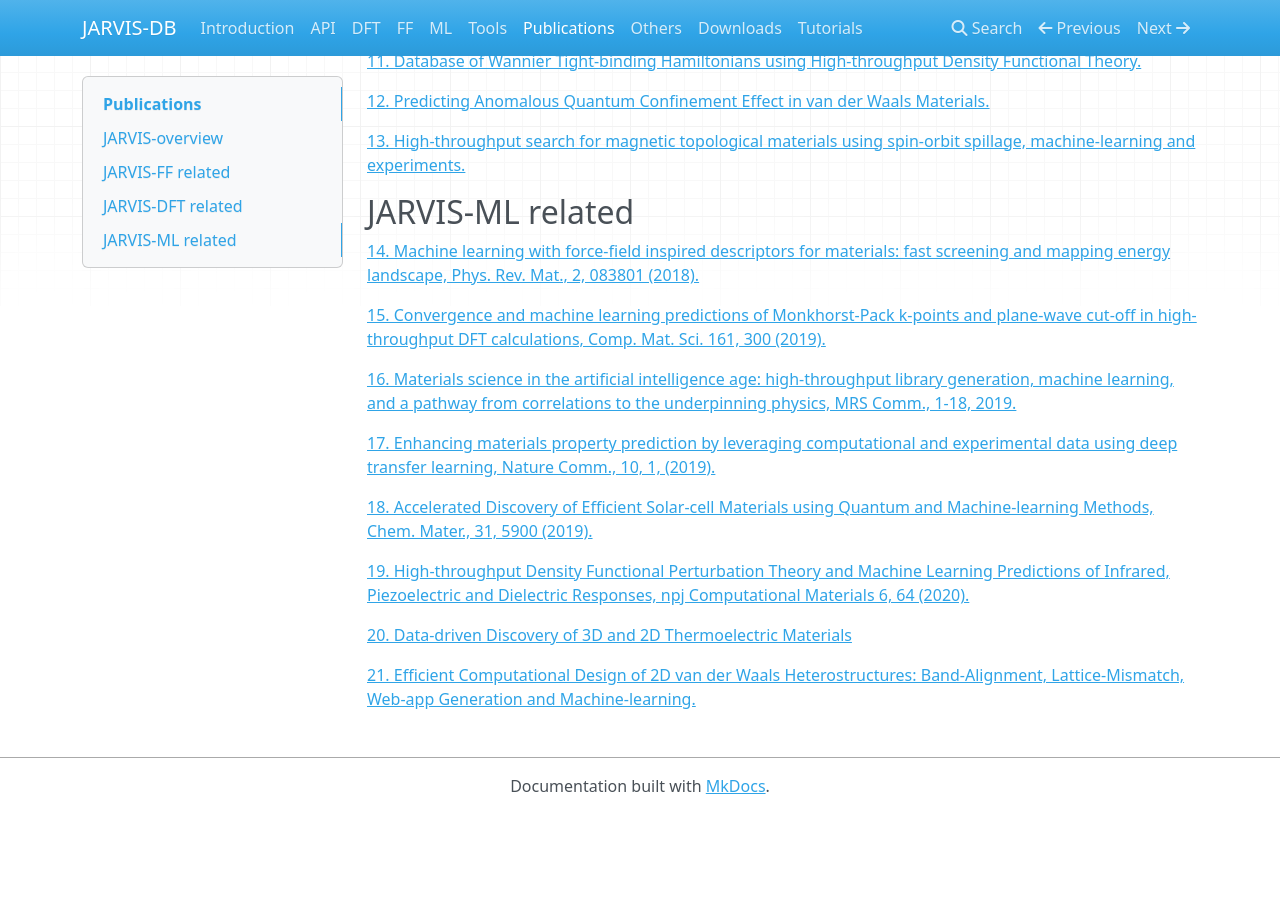
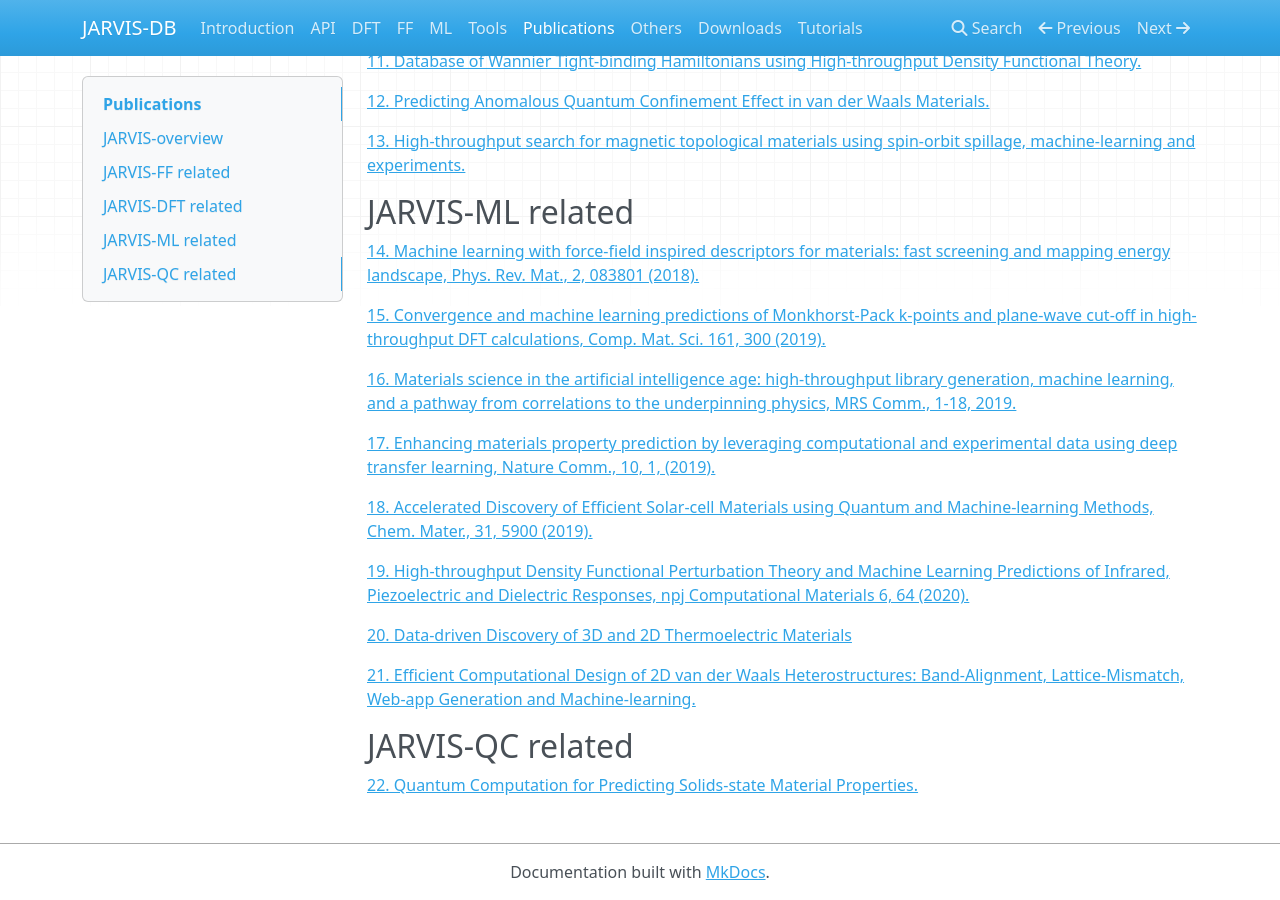
Before and after one commit to JARVIS-Materials-Design/dbdocs, an MkDocs documentation site: the page built from docs/publications.md, in a window 1280 px wide and 900 px high, scrolled down 817 px. Built offline with MkDocs 1.6.1, drawn with Linux system fonts in a browser that asks for light colours; nearby versions of some CDN libraries; before the commit the page ends 1631 px from its top, so only the background shows below that.

Commit message:
Update publications.md

```diff
--- a/docs/publications.md
+++ b/docs/publications.md
@@ -45,3 +45,6 @@
 [20. Data-driven Discovery of 3D and 2D Thermoelectric Materials](https://iopscience.iop.org/article/10.1088/1361-648X/aba06b/meta)
 
 [21. Efficient Computational Design of 2D van der Waals Heterostructures: Band-Alignment, Lattice-Mismatch, Web-app Generation and Machine-learning.](https://arxiv.org/abs/2004.03025)
+
+## JARVIS-QC related
+[22. Quantum Computation for Predicting Solids-state Material Properties.](https://arxiv.org/abs/2102.11452)
```
